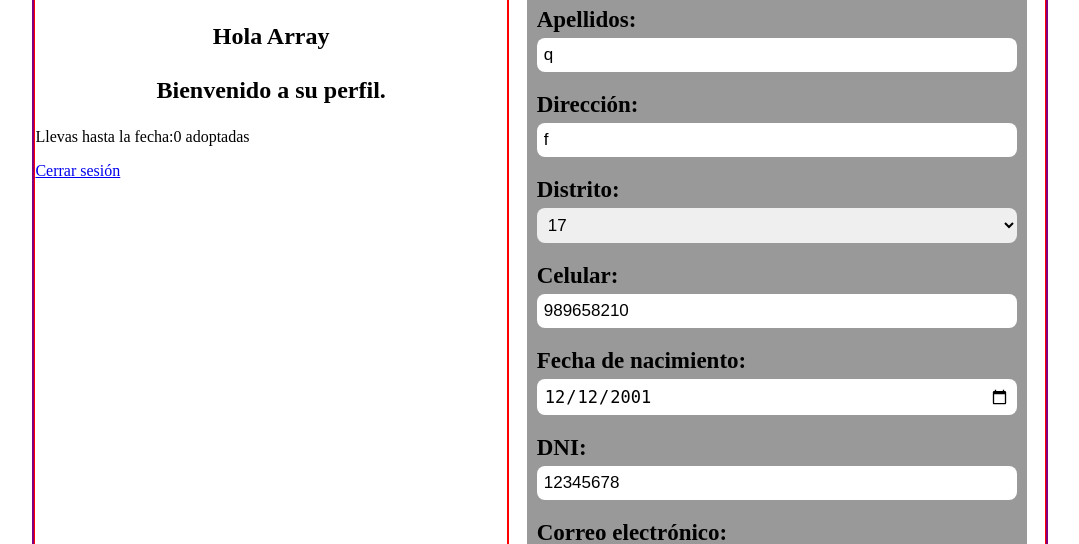
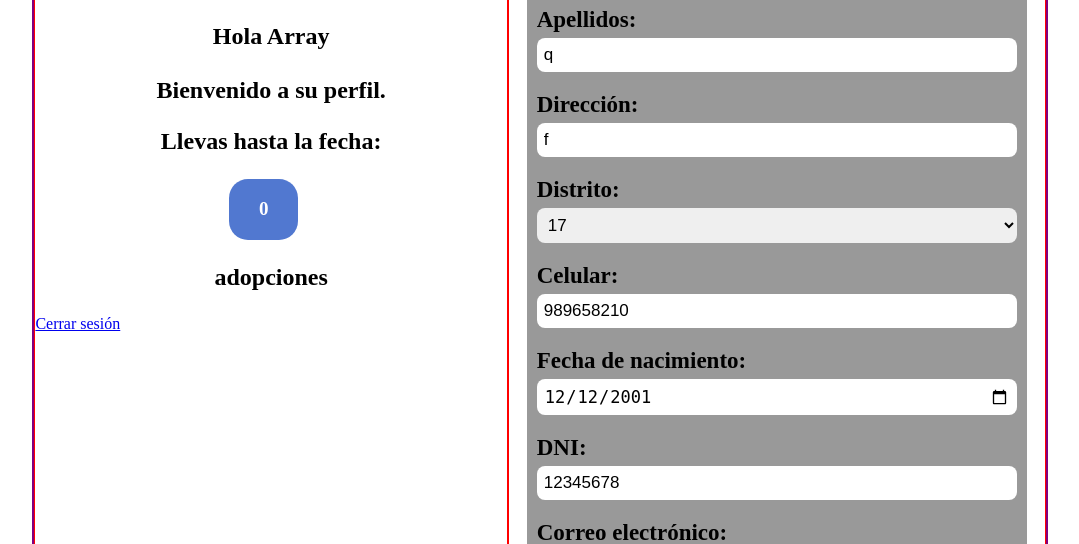
Before and after one commit to ingridArellano/TrabajoFinal, a PHP site: page /perfil_usuario.php in a window 1280 px wide. Shown: the part 467-1011 px from the top of the page, without its empty margins (100-1179 px from the left). Run offline with PHP 8.4, Linux system fonts and the light colour scheme; the visitor is signed in with stand-in values (Sample User, id 1); data comes from the database, SQL or seed files in the repository; some web fonts are replaced.

Commit message:
Arreglado perfil usuario

```diff
--- a/contacto.php
+++ b/contacto.php
@@ -22,7 +22,7 @@
         <p style="color:red"> Faltan campos : llénelos</p>
     <?php } ?>
 
-    <br><br><br><br><br><br>
+
     <div>
         <img src="imagenes/contacto.png" alt="">
     </div>
@@ -45,7 +45,9 @@
         <textarea name="mensaje"></textarea>
 
         <input type="checkbox" id="tos" name="tos" value="tos">
-        <label class="label2" for="tos">En cumplimiento de la ley de protección de Datos Personales,
+        <label style="margin: .5em 0 0 0; text-align: justify; color: black;
+                        font-size: 15px; font-weight: bold;" for="tos">
+                        En cumplimiento de la ley de protección de Datos Personales,
                         por medio del presente documento solicitamos su autorización
                         para que AdoptMe recolecte, almacene y use sus datos personales
                         registrados en el presente formulario. Sus datos personales se
--- a/estilos/hojaPerfil_usuario.css
+++ b/estilos/hojaPerfil_usuario.css
@@ -1,3 +1,8 @@
+img {
+    display: block;
+    margin: 0 auto;
+}
+
 form {
     width: 500px;
     margin: auto;
@@ -9,18 +14,30 @@ form {
 }
 
 .labell {
-    color: #fff;
     text-align: center;
     margin: 0;
     font-size: 30px;
     margin-bottom: 20px;
+    color:rgb(3, 111, 219);
+    font-weight: bold;
+    background: wheat;
 }
 
 .label2 {
     margin: .5em 0 0 0;
     text-align: justify;
     color: black;
+    font-size: 23px;
+    font-weight: bold;
+}
+
+.otrol {
+    text-align: center;
+    margin: .5em 0 0 0;
+    color:palevioletred;
     font-size: 20px;
+    font-weight: bold;
+    background: rgba(2, 2, 2, 0.7);
 }
 
 .inputt, textarea {
@@ -32,13 +49,6 @@ form {
     font-size: 17px;
     border: none;
     border-radius: 8px;
-}
-
-textarea {
-    min-height: 100px;
-    max-height: 200px;
-    min-width: 100%;
-    max-width: 100%;
 }
 
 button {
--- a/perfil_usuario.php
+++ b/perfil_usuario.php
@@ -20,7 +20,7 @@
     <meta name="viewport" content="width=device-width, initial-scale=1.0">
     <meta http-equiv="X-UA-Compatible" content="ie=edge">
     <title>Document</title>
-    <link rel="stylesheet" href="estilos/hojaContacto.css">
+    <link rel="stylesheet" href="estilos/hojaPerfil_usuario.css">
     <style>
         .padre{
             border: 2px solid purple;
@@ -40,6 +40,19 @@
             flex-grow: 1 ;
             flex-shrink: 1;
         }
+        span.blue {
+            background: #5178D0;
+            border-radius: 1em;
+            -moz-border-radius: 1em;
+            -webkit-border-radius: 1em;
+            color: #ffffff;
+            display: inline-block;
+            font-weight: bold;
+            line-height: 1.6em;
+            margin-right: 15px;
+            text-align: center;
+            width: 1em;
+        }
     </style>
 </head>
 <body>
@@ -58,7 +71,9 @@
                 <p style="color:black;font-size: 24px;text-align: center;font-weight: bold">Hola
                 <?php echo $_SESSION["usuario"] ?> <br> <br>
                 Bienvenido a su perfil.</p>
-                <p>Llevas hasta la fecha:<?php echo $row["numero"] ?> adoptadas</p>
+                <p style="color:black;font-size: 24px;text-align: center;font-weight: bold">Llevas hasta la fecha:
+                <p style="text-align: center;"><span class="blue"><?php echo $row["numero"] ?></span></p>
+                <p style="color:black;font-size: 24px;text-align: center;font-weight: bold">adopciones</p>
                 <footer><a href="logout.php">Cerrar sesión</a></footer>
 
             </div>
```
